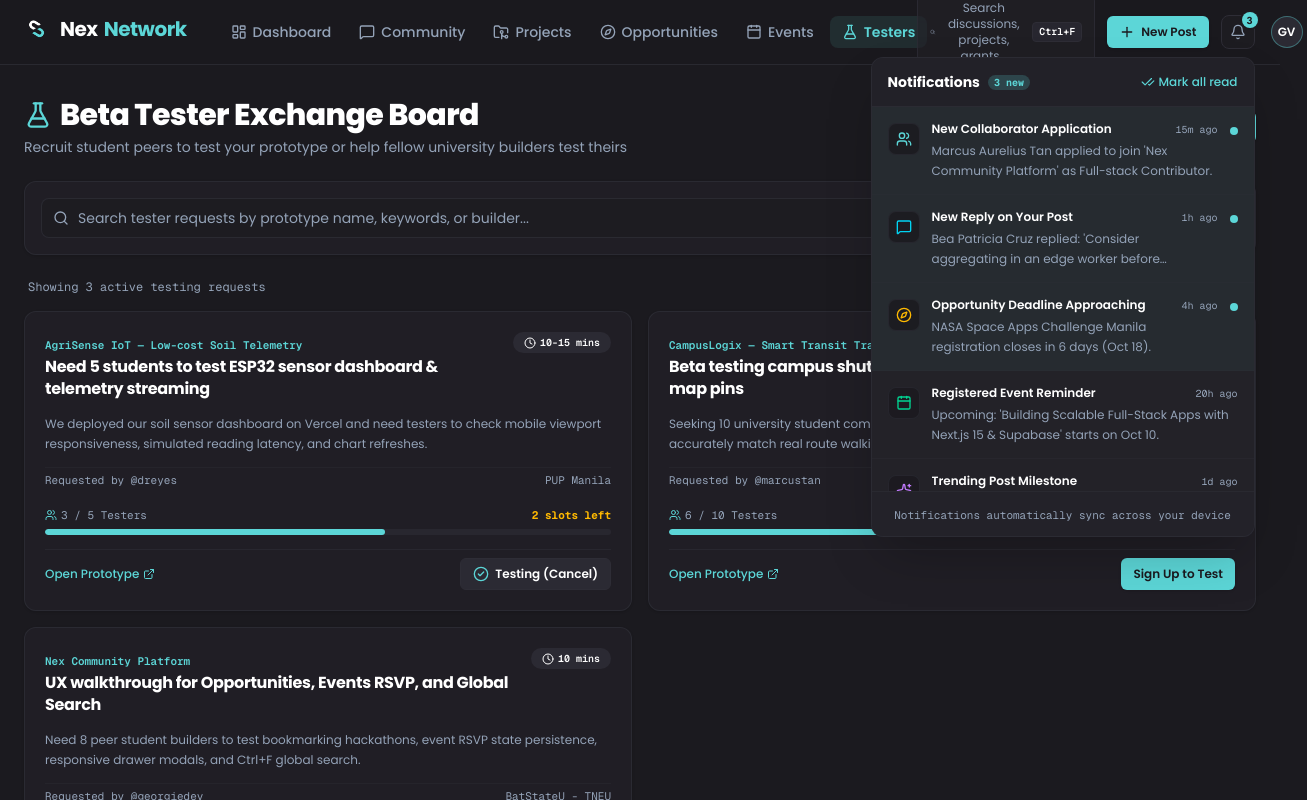
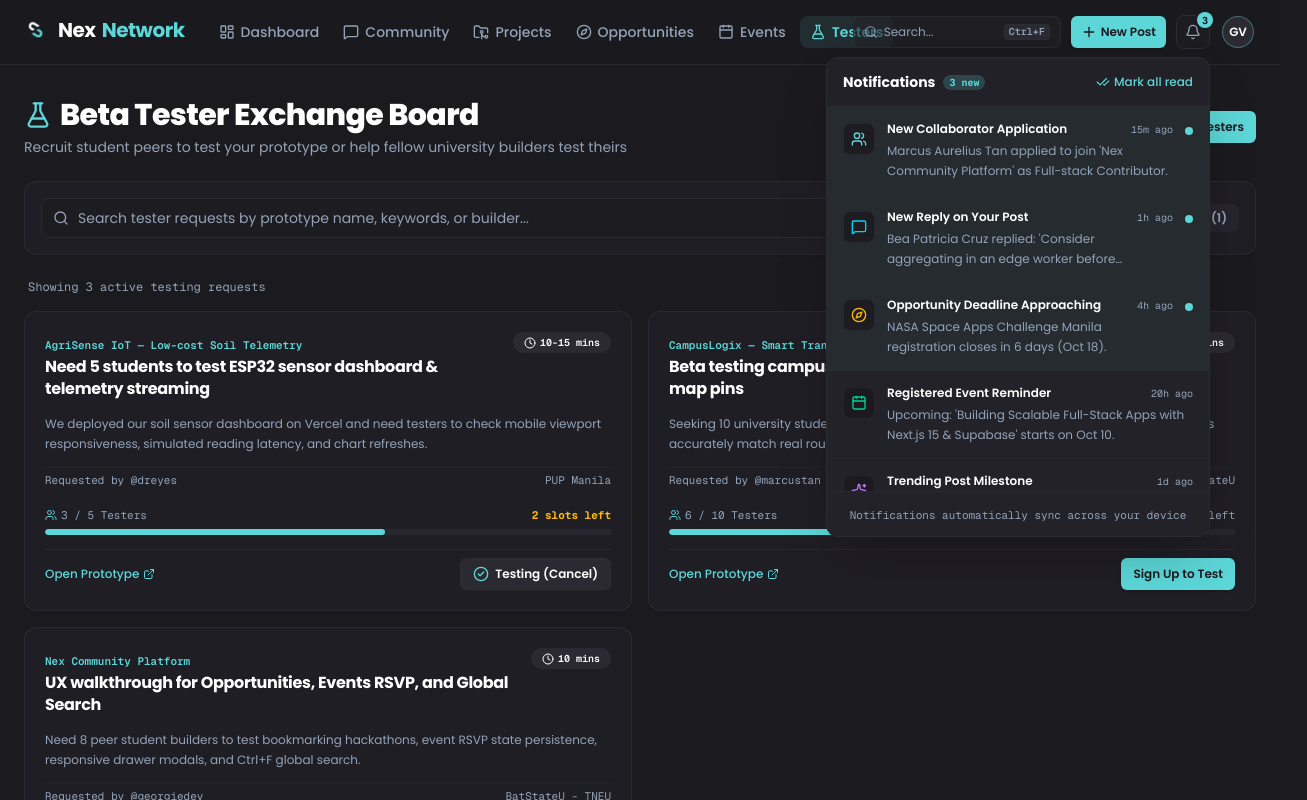
Before and after one commit to FerosC101/Nex-Platform, a Next.js app: page /testers in a window 1280 px wide. Both pictures are taken after a click on the button "Notifications". Shown: the top 800 px of the page, 1307 px wide, since content can reach past the window. Built offline with nearby package versions, Linux system fonts and the light colour scheme.

Commit message:
style(ui): fix header cramped layout and apply custom dark theme scrollbar

```diff
--- a/app/globals.css
+++ b/app/globals.css
@@ -55,3 +55,54 @@ h1, h2, h3, h4, h5, h6 {
   font-family: var(--font-heading);
   letter-spacing: -0.02em;
 }
+
+/* Custom dark scrollbar matching obsidian charcoal theme */
+* {
+  scrollbar-width: thin;
+  scrollbar-color: #383642 transparent;
+}
+
+::-webkit-scrollbar {
+  width: 6px;
+  height: 6px;
+}
+
+::-webkit-scrollbar-track {
+  background: transparent;
+}
+
+::-webkit-scrollbar-thumb {
+  background-color: #383642;
+  border-radius: 9999px;
+}
+
+::-webkit-scrollbar-thumb:hover {
+  background-color: #5cd6d7;
+}
+
+::-webkit-scrollbar-corner {
+  background: transparent;
+}
+
+.custom-scrollbar {
+  scrollbar-width: thin;
+  scrollbar-color: #383642 transparent;
+}
+
+.custom-scrollbar::-webkit-scrollbar {
+  width: 6px;
+  height: 6px;
+}
+
+.custom-scrollbar::-webkit-scrollbar-track {
+  background: transparent;
+}
+
+.custom-scrollbar::-webkit-scrollbar-thumb {
+  background-color: #383642;
+  border-radius: 9999px;
+}
+
+.custom-scrollbar::-webkit-scrollbar-thumb:hover {
+  background-color: #5cd6d7;
+}
--- a/components/layout/app-header.tsx
+++ b/components/layout/app-header.tsx
@@ -33,14 +33,14 @@ export function AppHeader() {
 
   return (
     <header className="border-b border-border/80 sticky top-0 z-50 bg-background/90 backdrop-blur-md">
-      <div className="max-w-7xl mx-auto px-4 sm:px-6 h-16 flex items-center justify-between gap-4">
+      <div className="max-w-7xl mx-auto px-4 sm:px-6 h-16 flex items-center justify-between gap-3">
         {/* Logo & Navigation */}
-        <div className="flex items-center gap-8">
+        <div className="flex items-center gap-4 lg:gap-6 min-w-0">
           <Link href="/dashboard" className="shrink-0">
-            <NexLogo size={26} />
+            <NexLogo size={24} />
           </Link>
 
-          <nav className="hidden md:flex items-center gap-1 text-sm font-medium">
+          <nav className="hidden md:flex items-center gap-0.5 lg:gap-1 text-xs lg:text-sm font-medium">
             {navLinks.map((link) => {
               const Icon = link.icon;
               const isActive = pathname.startsWith(link.href);
@@ -48,13 +48,13 @@ export function AppHeader() {
                 <Link
                   key={link.href}
                   href={link.href}
-                  className={`flex items-center gap-1.5 px-3 py-1.5 rounded-lg transition-colors ${
+                  className={`flex items-center gap-1.5 px-2.5 py-1.5 rounded-lg transition-colors whitespace-nowrap ${
                     isActive
                       ? "text-primary font-semibold bg-primary/10"
                       : "text-muted-foreground hover:text-foreground hover:bg-muted/40"
                   }`}
                 >
-                  <Icon className="size-4" />
+                  <Icon className="size-3.5 lg:size-4" />
                   {link.label}
                 </Link>
               );
@@ -63,14 +63,14 @@ export function AppHeader() {
         </div>
 
         {/* Right Actions */}
-        <div className="flex items-center gap-3">
+        <div className="flex items-center gap-2 sm:gap-2.5 shrink-0">
           {/* Global In-App Search (Ctrl+F) */}
           <GlobalSearchDialog />
 
           {/* Quick Create Post */}
-          <Link href="/community">
-            <Button size="sm" className="hidden sm:inline-flex gap-1.5 font-semibold">
-              <Plus className="size-4" />
+          <Link href="/community" className="hidden xl:inline-flex">
+            <Button size="sm" className="h-8 px-2.5 text-xs font-semibold gap-1">
+              <Plus className="size-3.5" />
               New Post
             </Button>
           </Link>
@@ -81,7 +81,7 @@ export function AppHeader() {
           {/* User Profile Avatar */}
           <Link
             href={`/profile/${currentUserProfile.username}`}
-            className="flex items-center gap-2 p-1 rounded-full hover:ring-2 hover:ring-primary/40 transition-all"
+            className="flex items-center gap-2 p-0.5 rounded-full hover:ring-2 hover:ring-primary/40 transition-all shrink-0"
             title={`${currentUserProfile.firstName} ${currentUserProfile.lastName}`}
           >
             <Avatar fallback="GV" className="size-8 text-xs border-primary/40" />
--- a/components/layout/global-search-dialog.tsx
+++ b/components/layout/global-search-dialog.tsx
@@ -158,12 +158,14 @@ export function GlobalSearchDialog() {
       <button
         type="button"
         onClick={() => setIsOpen(true)}
-        className="hidden sm:flex items-center gap-2 px-3 py-1.5 rounded-lg border border-border/80 bg-card/60 text-xs text-muted-foreground hover:text-foreground hover:border-primary/40 transition-colors cursor-pointer"
+        className="hidden sm:flex items-center justify-between gap-2 h-8 px-2.5 w-36 md:w-44 lg:w-52 rounded-lg border border-border/80 bg-card/60 text-xs text-muted-foreground hover:text-foreground hover:border-primary/50 transition-colors cursor-pointer shrink-0"
         aria-label="Open global search (Ctrl+F)"
       >
-        <Search className="size-3.5" />
-        <span>Search discussions, projects, grants...</span>
-        <kbd className="px-1.5 py-0.5 rounded bg-muted text-[10px] font-mono border border-border text-foreground font-semibold">
+        <div className="flex items-center gap-1.5 min-w-0">
+          <Search className="size-3.5 shrink-0 text-muted-foreground" />
+          <span className="truncate whitespace-nowrap text-xs">Search...</span>
+        </div>
+        <kbd className="shrink-0 px-1 py-0.2 rounded bg-secondary text-[10px] font-mono border border-border text-muted-foreground font-semibold">
           Ctrl+F
         </kbd>
       </button>
@@ -221,7 +223,7 @@ export function GlobalSearchDialog() {
             </div>
 
             {/* Search Results List */}
-            <div className="max-h-96 overflow-y-auto divide-y divide-border/40 p-1">
+            <div className="max-h-96 overflow-y-auto divide-y divide-border/40 p-1 custom-scrollbar">
               {!query.trim() ? (
                 <div className="p-8 text-center space-y-2">
                   <Sparkles className="size-6 text-primary mx-auto opacity-70" />
--- a/components/layout/notification-popover.tsx
+++ b/components/layout/notification-popover.tsx
@@ -128,7 +128,7 @@ export function NotificationPopover() {
           </div>
 
           {/* Notifications List */}
-          <div className="max-h-96 overflow-y-auto divide-y divide-border/40">
+          <div className="max-h-96 overflow-y-auto divide-y divide-border/40 custom-scrollbar">
             {notifications.length === 0 ? (
               <div className="p-8 text-center text-xs text-muted-foreground">
                 No notifications right now.
```
